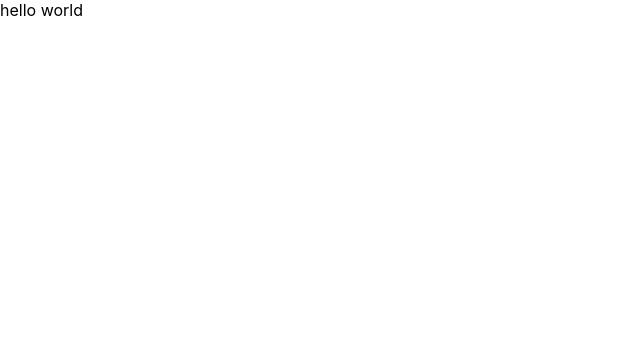
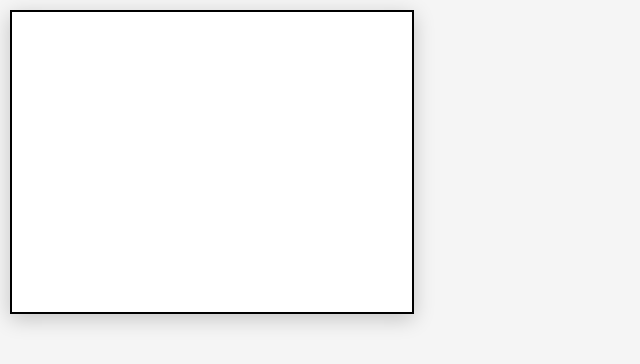
Before and after one commit to domb5041/doms-desktop, a React (Create React App) app: page / in a window 1280 px wide. Shown: the top 364 px of the page, without its empty margins (0-640 px from the left). Built offline with nearby package versions, Linux system fonts and the light colour scheme.

Commit message:
window movement set up

```diff
--- a/src/App.js
+++ b/src/App.js
@@ -1,4 +1,6 @@
+import React from 'react'
+import Desktop from './Desktop'
 
 export default function App() {
-    return <div>hello world</div>;
+    return <div><Desktop/></div>;
 }
--- /dev/null
+++ b/src/Desktop.js
@@ -0,0 +1,20 @@
+import React from 'react';
+import styled from 'styled-components';
+import Window from './Window';
+
+const StyledDesktop = styled.div`
+    background-color: whitesmoke;
+    position: absolute;
+    top: 0;
+    left: 0;
+    right: 0;
+    bottom: 0;
+`;
+
+export default function Desktop() {
+    return (
+        <StyledDesktop>
+            <Window />
+        </StyledDesktop>
+    );
+}
--- /dev/null
+++ b/src/Window.js
@@ -0,0 +1,62 @@
+import React, { useState } from 'react';
+import styled from 'styled-components';
+
+const StyledWindow = styled.div`
+    border: 2px solid black;
+    background: white;
+    position: absolute;
+    width: 400px;
+    height: 300px;
+    box-shadow: 0 5px 20px rgba(0, 0, 0, 0.2);
+`;
+
+export default function Desktop() {
+    const [winPosition, setWinPosition] = useState([10, 10]);
+    const [relPosition, setRelPosition] = useState([0, 0]);
+    const [moving, setMoving] = useState(false);
+
+    const onMouseDown = e => {
+        if (e.button === 0) {
+            setMoving(true);
+            document.addEventListener('mousemove', onMouseMove);
+            document.addEventListener('mouseup', onMouseUp);
+            e.stopPropagation();
+            e.preventDefault();
+        }
+    };
+
+    const onMouseMove = e => {
+        const x = e.pageX - relPosition[0];
+        const y = e.pageY - relPosition[1];
+        setWinPosition([x, y]);
+        e.stopPropagation();
+        e.preventDefault();
+    };
+
+    const updateRelPosition = e => {
+        if (!moving) {
+            const relX = e.pageX - winPosition[0];
+            const relY = e.pageY - winPosition[1];
+            setRelPosition([relX, relY]);
+            e.stopPropagation();
+            e.preventDefault();
+        }
+    };
+
+    const onMouseUp = e => {
+        setMoving(false);
+        document.removeEventListener('mousemove', onMouseMove);
+        document.removeEventListener('mouseup', onMouseUp);
+        e.stopPropagation();
+        e.preventDefault();
+    };
+
+    return (
+        <StyledWindow
+            id='window'
+            style={{ left: winPosition[0], top: winPosition[1] }}
+            onMouseDown={e => onMouseDown(e)}
+            onMouseMove={e => updateRelPosition(e)}
+        ></StyledWindow>
+    );
+}
```
Also changed, not shown: 1 other file (tests, documents, lock files or other folders).
